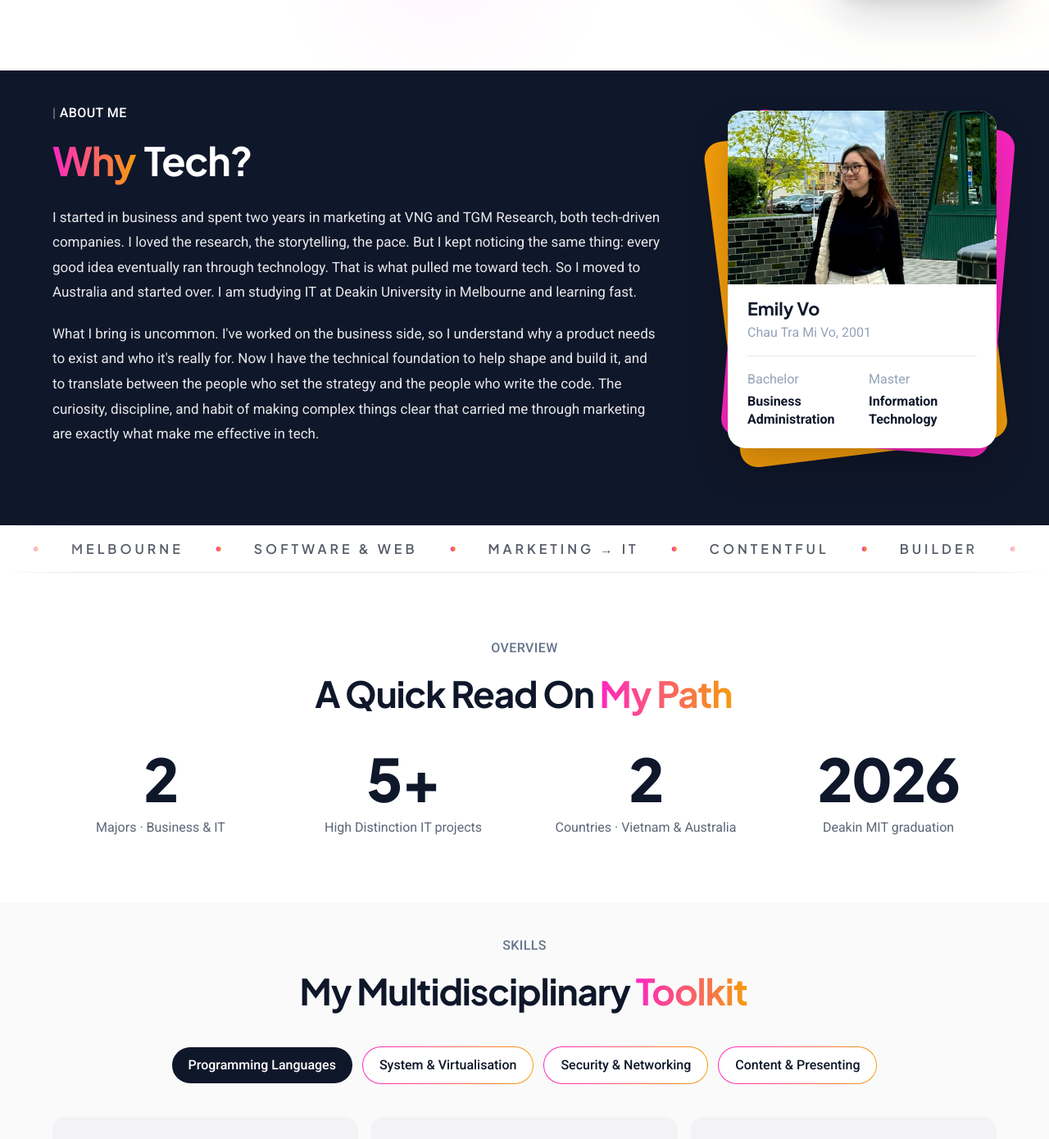
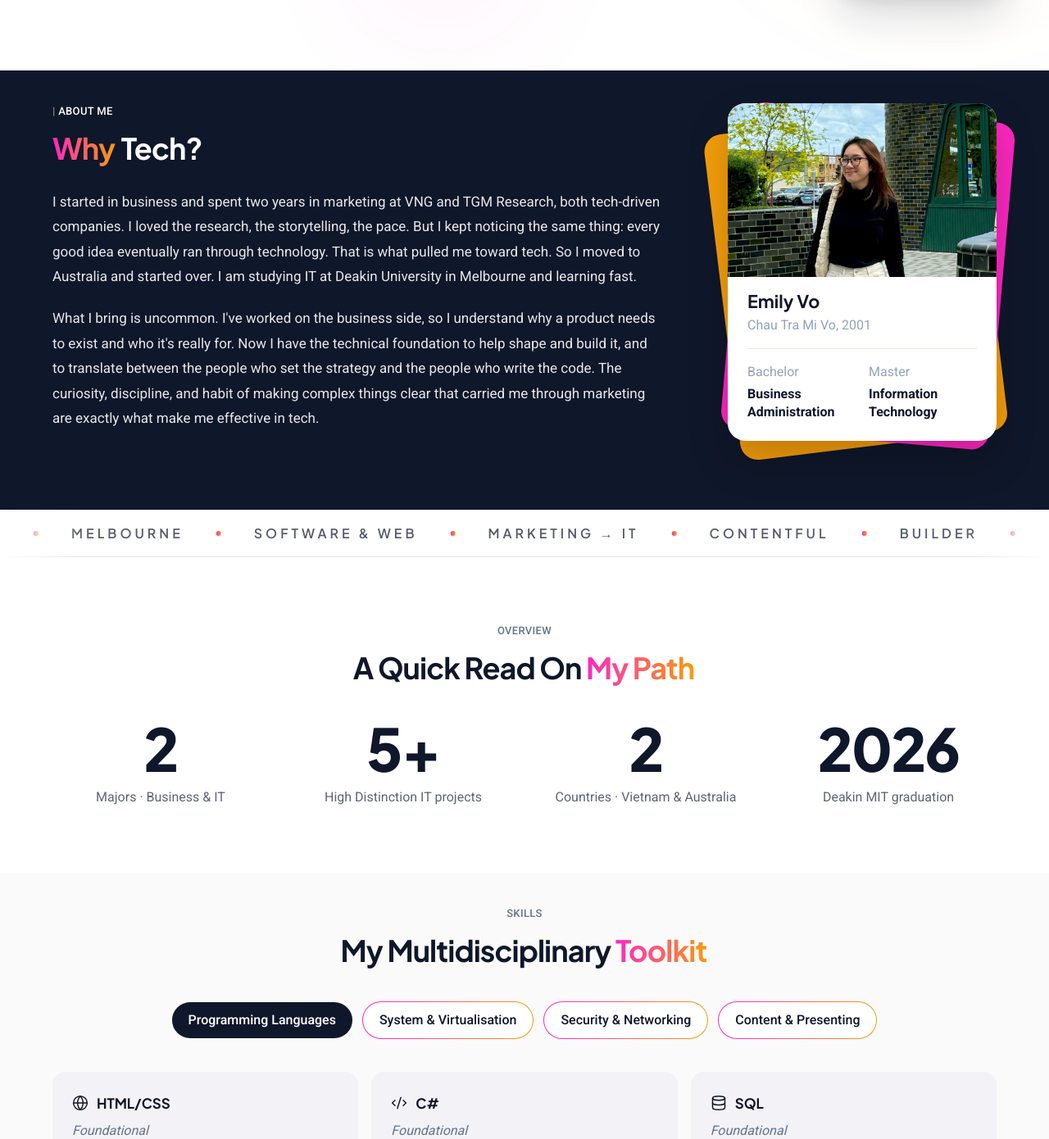
Before and after one commit to mivo1101/emily-vo-portfolio, a Next.js app: page / in a window 1280 px wide. Shown: the part 706-2096 px from the top of the page at 82% size. Built offline with nearby package versions, Linux system fonts and the light colour scheme.

Commit message:
Reduce remaining section heading sizes

```diff
--- a/src/components/sections/About.tsx
+++ b/src/components/sections/About.tsx
@@ -60,10 +60,10 @@ export function About() {
       <div className="mx-auto grid max-w-6xl items-center gap-12 lg:grid-cols-[minmax(0,1fr)_auto] lg:gap-16 xl:gap-20">
         <div>
           <ScrollReveal>
-            <p className="text-sm font-medium uppercase tracking-wide text-white">
+            <p className="text-xs font-medium uppercase tracking-wide text-white">
               <span className="text-white/50">|</span> {site.about.label}
             </p>
-            <h2 className="mt-5 font-display text-[2.5rem] font-bold leading-[1.08] tracking-tight sm:text-[2.75rem] lg:text-[3rem]">
+            <h2 className="mt-3 font-display text-[1.75rem] font-bold leading-tight tracking-tight sm:text-[2.125rem] lg:text-[2.25rem]">
               <span className="text-gradient">Why</span>{" "}
               <span className="text-white">Tech?</span>
             </h2>
--- a/src/components/sections/Skills.tsx
+++ b/src/components/sections/Skills.tsx
@@ -36,10 +36,10 @@ export function Skills() {
       <div className="mx-auto max-w-6xl">
         <ScrollReveal>
           <div className="text-center">
-            <p className="text-sm font-medium uppercase tracking-wide text-[#64748B]">
+            <p className="text-xs font-medium uppercase tracking-wide text-[#64748B]">
               Skills
             </p>
-            <h2 className="mt-4 font-display text-[2rem] font-bold leading-tight tracking-tight text-[#0F172A] sm:text-[2.5rem] lg:text-[2.75rem]">
+            <h2 className="mt-3 font-display text-[1.75rem] font-bold leading-tight tracking-tight text-[#0F172A] sm:text-[2.125rem] lg:text-[2.25rem]">
               My Multidisciplinary{" "}
               <span className="text-gradient">Toolkit</span>
             </h2>
--- a/src/components/sections/Stats.tsx
+++ b/src/components/sections/Stats.tsx
@@ -73,10 +73,10 @@ export function Stats() {
     <section className="bg-white px-6 py-16 sm:py-20">
       <div className="mx-auto max-w-6xl">
         <div className="text-center">
-          <p className="text-sm font-medium uppercase tracking-wide text-[#64748B]">
+          <p className="text-xs font-medium uppercase tracking-wide text-[#64748B]">
             Overview
           </p>
-          <h2 className="mt-4 font-display text-[2rem] font-bold leading-tight tracking-tight text-[#0F172A] sm:text-[2.5rem] lg:text-[2.75rem]">
+          <h2 className="mt-3 font-display text-[1.75rem] font-bold leading-tight tracking-tight text-[#0F172A] sm:text-[2.125rem] lg:text-[2.25rem]">
             A Quick Read On <span className="text-gradient">My Path</span>
           </h2>
         </div>
```
